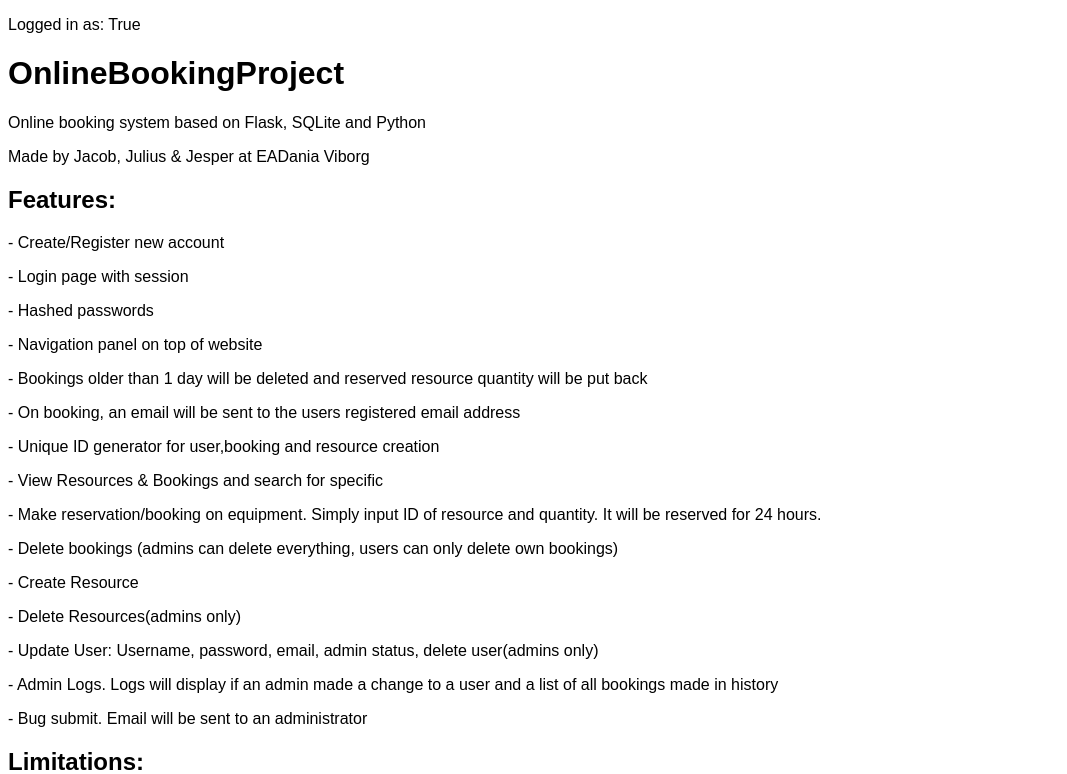
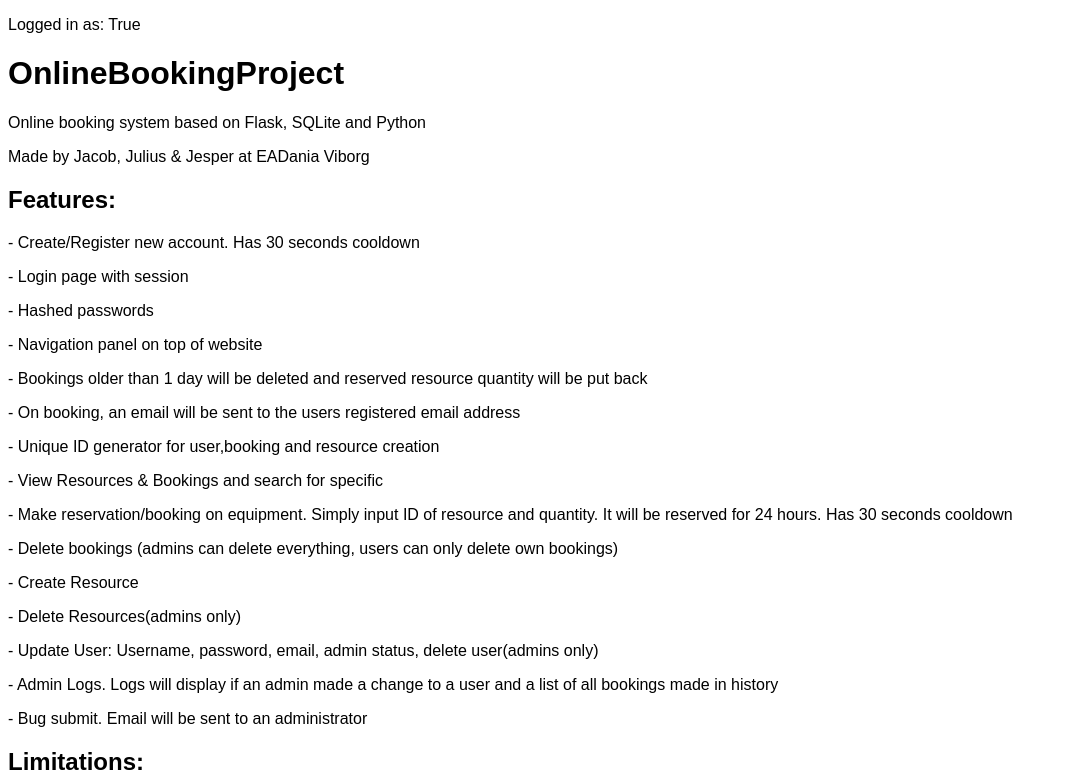
Before and after one commit to Jesp9025/OnlineBookingProject, a Flask app: page /about in a window 1280 px wide. Shown: the part 54-828 px from the top of the page, without its empty margins (0-1067 px from the left). Run offline with Flask 2, Linux system fonts and the light colour scheme; a user stored in the database is signed in; some web fonts are replaced.

Commit message:
fixed createresource admin only + updated about page

```diff
--- a/routes.py
+++ b/routes.py
@@ -215,7 +215,7 @@
 def createresource():
     if "name" not in session:
         return redirect(url_for("login"))
-    if user.checkIfAdmin == False:
+    if user.checkIfAdmin(session['name']) == False:
         return redirect(url_for("denied"))
     try:
         booking.deleteOldBookings()
--- a/templates/about.html
+++ b/templates/about.html
@@ -71,7 +71,7 @@
 
 
 <h2>Features:</h2>
-<p>- Create/Register new account</p>
+<p>- Create/Register new account. Has 30 seconds cooldown</p>
 <p>- Login page with session</p>
 <p>- Hashed passwords</p>
 <p>- Navigation panel on top of website</p>
@@ -79,7 +79,7 @@
 <p>- On booking, an email will be sent to the users registered email address</p>
 <p>- Unique ID generator for user,booking and resource creation</p>
 <p>- View Resources & Bookings and search for specific</p>
-<p>- Make reservation/booking on equipment. Simply input ID of resource and quantity. It will be reserved for 24 hours.</p>
+<p>- Make reservation/booking on equipment. Simply input ID of resource and quantity. It will be reserved for 24 hours. Has 30 seconds cooldown</p>
 <p>- Delete bookings (admins can delete everything, users can only delete own bookings)</p>
 <p>- Create Resource</p>
 <p>- Delete Resources(admins only)</p>
```
